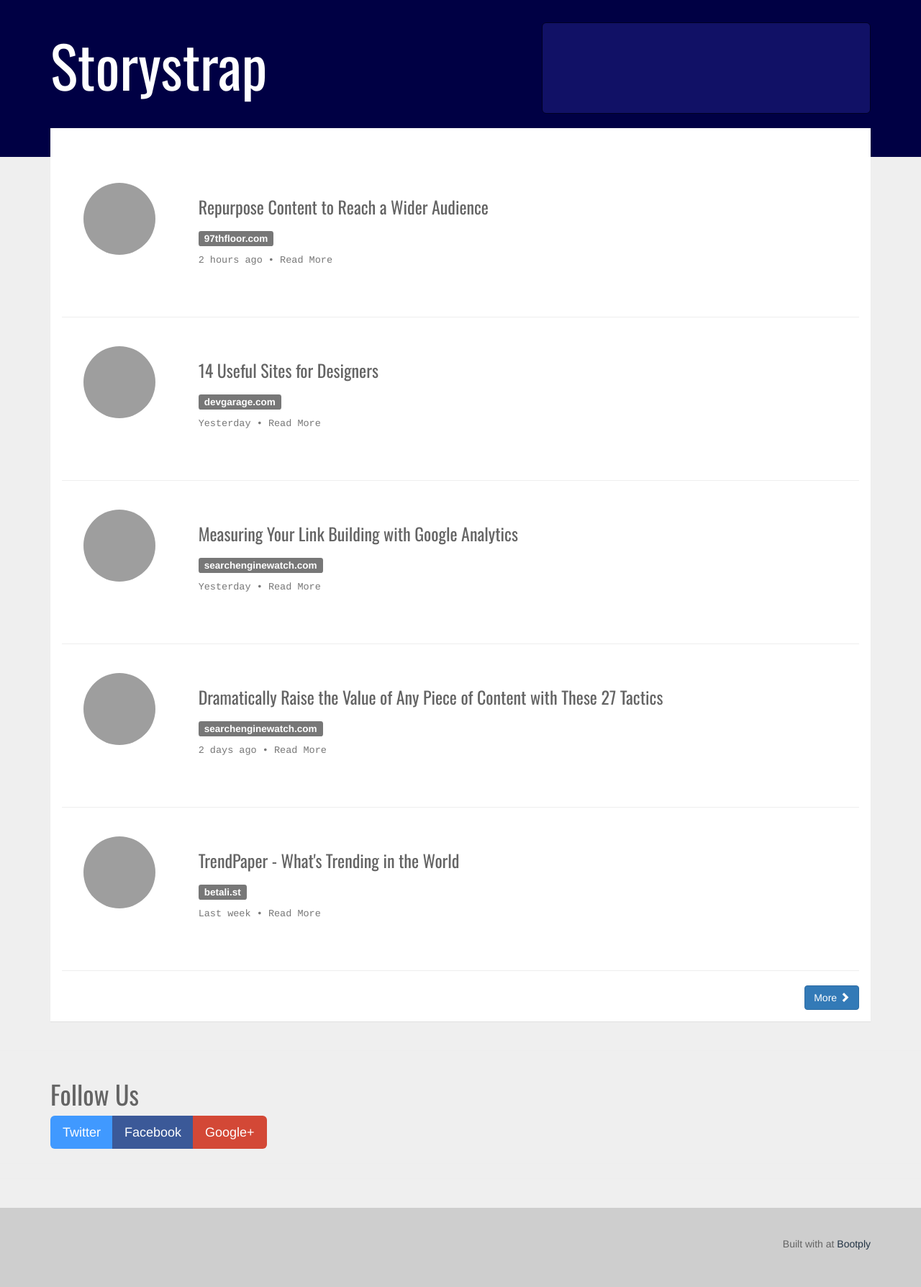
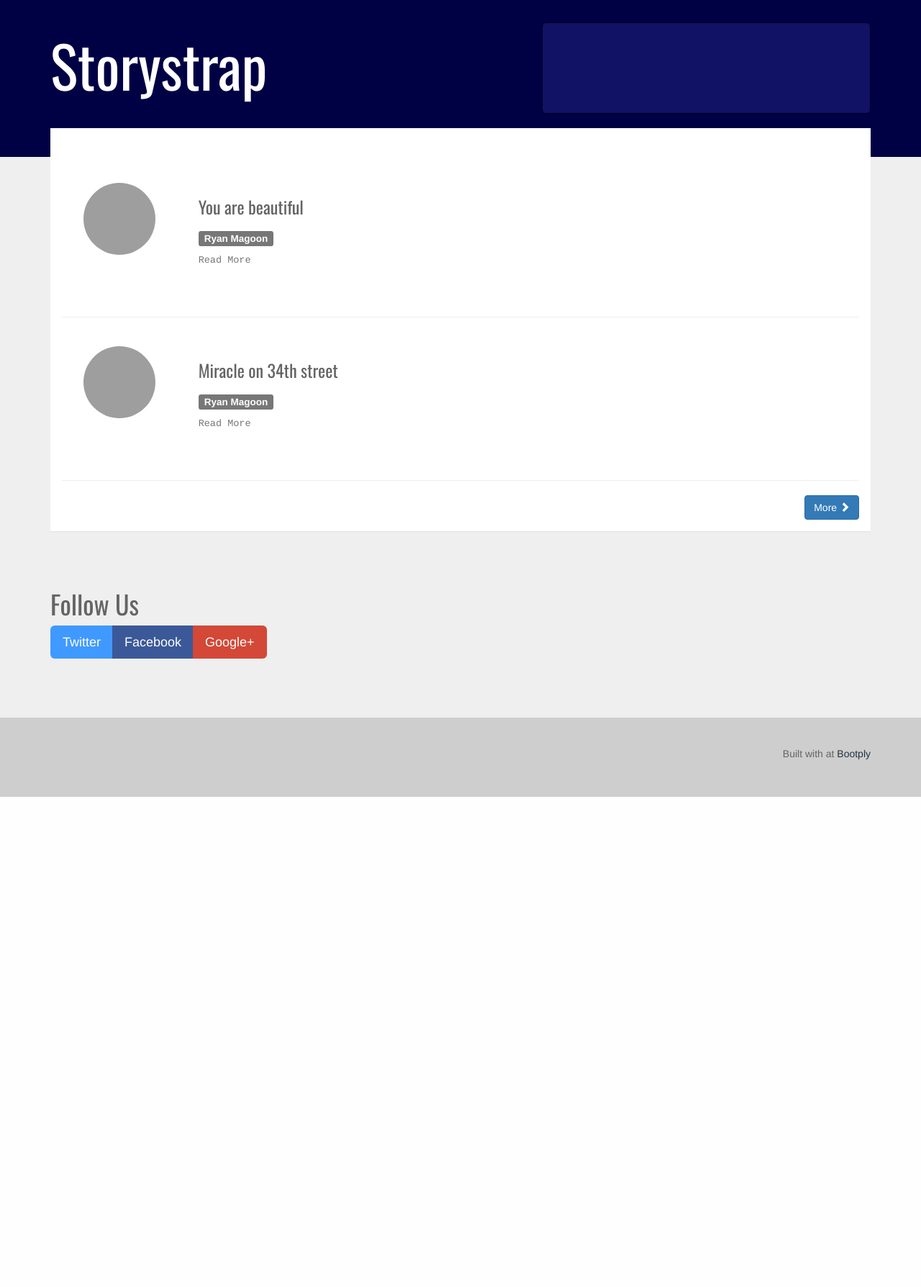
Before and after one commit to ryanmagoon/crispy-parakeet, a Node server app: page /books in a window 1280 px wide. Shown: the part 50-1838 px from the top of the page at 72% size. After the commit the page ends 1157 px from the top, so only its background shows below. Run offline with Node 20, Linux system fonts and the light colour scheme; some libraries are stand-ins or nearby versions; grey boxes are pictures that could not be loaded.

Commit message:
add books list to generate list on books page

```diff
--- a/app.js
+++ b/app.js
@@ -12,13 +12,13 @@ app.set('view engine', 'ejs');
 
 var books = [
     {
-        title: 'You are gay',
-        genre: 'gay nonfiction',
+        title: 'You are beautiful',
+        genre: 'beautiful nonfiction',
         author: 'Ryan Magoon',
         read: false
     },
     {
-        title: 'Big Booty Bitches',
+        title: 'Miracle on 34th street',
         genre: 'nonfiction',
         author: 'Ryan Magoon',
         read: true
@@ -35,7 +35,9 @@ bookRouter.route('/')
               {
                   Link: '/Authors',
                   Text: 'Authors'
-              }]});
+              }],
+        books: books
+    });
     });
 
 bookRouter.route('/single')
--- a/src/views/books.ejs
+++ b/src/views/books.ejs
@@ -100,17 +100,18 @@
 
 
                             <!--/stories-->
+                            <% for(var i = 0; i < books.length; i++) { %>
                                 <div class="row">
                                     <br>
                                     <div class="col-md-2 col-sm-3 text-center">
                                         <a class="story-title" href="#"><img alt="" src="http://api.randomuser.me/portraits/thumb/men/58.jpg" style="width:100px;height:100px" class="img-circle"></a>
                                     </div>
                                     <div class="col-md-10 col-sm-9">
-                                    <h3>Repurpose Content to Reach a Wider Audience</h3>
+                                        <h3><%= books[i].title %></h3>
                                         <div class="row">
                                             <div class="col-xs-9">
-                                            <h4><span class="label label-default">97thfloor.com</span></h4><h4>
-                                            <small style="font-family:courier,'new courier';" class="text-muted">2 hours ago  • <a href="#" class="text-muted">Read More</a></small>
+                                                <h4><span class="label label-default"><%= books[i].author%></span></h4><h4>
+                                                <small style="font-family:courier,'new courier';" class="text-muted"><a href="<%= i %>" class="text-muted">Read More</a></small>
                                                 </h4></div>
                                             <div class="col-xs-3"></div>
                                         </div>
@@ -118,82 +119,7 @@
                                     </div>
                                 </div>
                                 <hr>
-
-                            <div class="row">
-                                <br>
-                                <div class="col-md-2 col-sm-3 text-center">
-                                    <a class="story-title" href="#"><img alt="" src="http://api.randomuser.me/portraits/thumb/women/56.jpg" style="width:100px;height:100px" class="img-circle"></a>
-                                </div>
-                                <div class="col-md-10 col-sm-9">
-                                    <h3>14 Useful Sites for Designers</h3>
-                                    <div class="row">
-                                        <div class="col-xs-9">
-                                            <h4><span class="label label-default">devgarage.com</span></h4><h4>
-                                            <small style="font-family:courier,'new courier';" class="text-muted">Yesterday • <a href="#" class="text-muted">Read More</a></small>
-                                            </h4></div>
-                                        <div class="col-xs-3"></div>
-                                    </div>
-                                    <br><br>
-                                </div>
-                            </div>
-                            <hr>
-
-                            <div class="row">
-                                <br>
-                                <div class="col-md-2 col-sm-3 text-center">
-                                    <a class="story-title" href="#"><img alt="" src="http://api.randomuser.me/portraits/thumb/men/29.jpg" style="width:100px;height:100px" class="img-circle"></a>
-                                </div>
-                                <div class="col-md-10 col-sm-9">
-                                    <h3>Measuring Your Link Building with Google Analytics</h3>
-                                    <div class="row">
-                                        <div class="col-xs-9">
-                                            <h4><span class="label label-default">searchenginewatch.com</span></h4><h4>
-                                            <small style="font-family:courier,'new courier';" class="text-muted">Yesterday • <a href="#" class="text-muted">Read More</a></small>
-                                            </h4></div>
-                                        <div class="col-xs-3"></div>
-                                    </div>
-                                    <br><br>
-                                </div>
-                            </div>
-                            <hr>
-
-                            <div class="row">
-                                <br>
-                                <div class="col-md-2 col-sm-3 text-center">
-                                    <a class="story-title" href="#"><img alt="" src="http://api.randomuser.me/portraits/thumb/women/56.jpg" style="width:100px;height:100px" class="img-circle"></a>
-                                </div>
-                                <div class="col-md-10 col-sm-9">
-                                    <h3>Dramatically Raise the Value of Any Piece of Content with These 27 Tactics</h3>
-                                    <div class="row">
-                                        <div class="col-xs-9">
-                                            <h4><span class="label label-default">searchenginewatch.com</span></h4><h4>
-                                            <small style="font-family:courier,'new courier';" class="text-muted">2 days ago • <a href="#" class="text-muted">Read More</a></small>
-                                            </h4></div>
-                                        <div class="col-xs-3"></div>
-                                    </div>
-                                    <br><br>
-                                </div>
-                            </div>
-                            <hr>
-
-                            <div class="row">
-                                <br>
-                                <div class="col-md-2 col-sm-3 text-center">
-                                    <a class="story-title" href="#"><img alt="" src="http://api.randomuser.me/portraits/thumb/men/29.jpg" style="width:100px;height:100px" class="img-circle"></a>
-                                </div>
-                                <div class="col-md-10 col-sm-9">
-                                    <h3>TrendPaper - What's Trending in the World</h3>
-                                    <div class="row">
-                                        <div class="col-xs-9">
-                                            <h4><span class="label label-default">betali.st</span></h4><h4>
-                                            <small style="font-family:courier,'new courier';" class="text-muted">Last week • <a href="#" class="text-muted">Read More</a></small>
-                                            </h4></div>
-                                        <div class="col-xs-3"></div>
-                                    </div>
-                                    <br><br>
-                                </div>
-                            </div>
-                            <hr>
+                            <% } %>
                             <!--/stories-->
 
 
```
Lines whose indentation alone changed are shown as unchanged.
